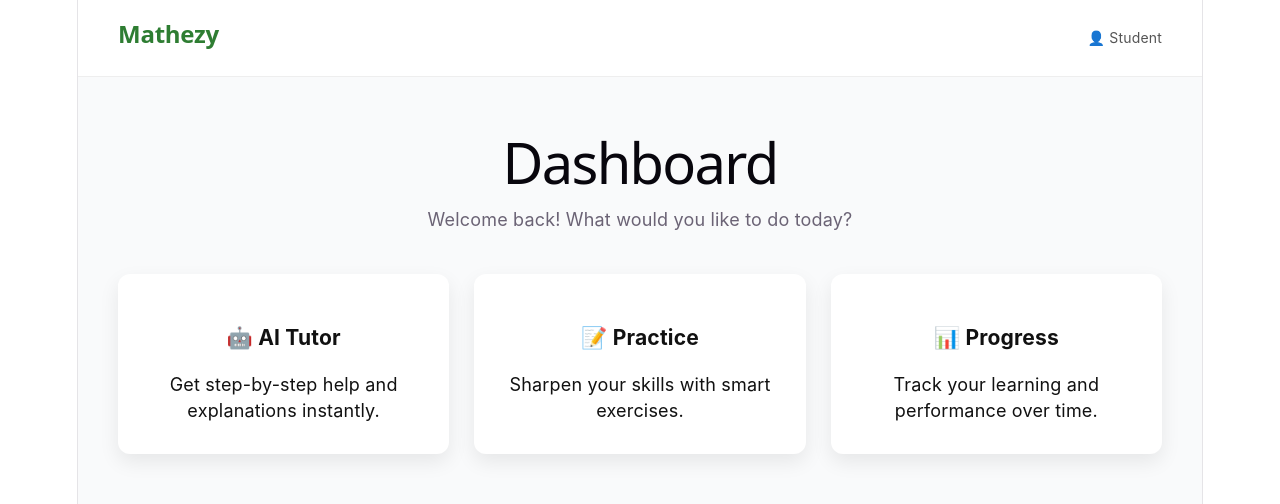
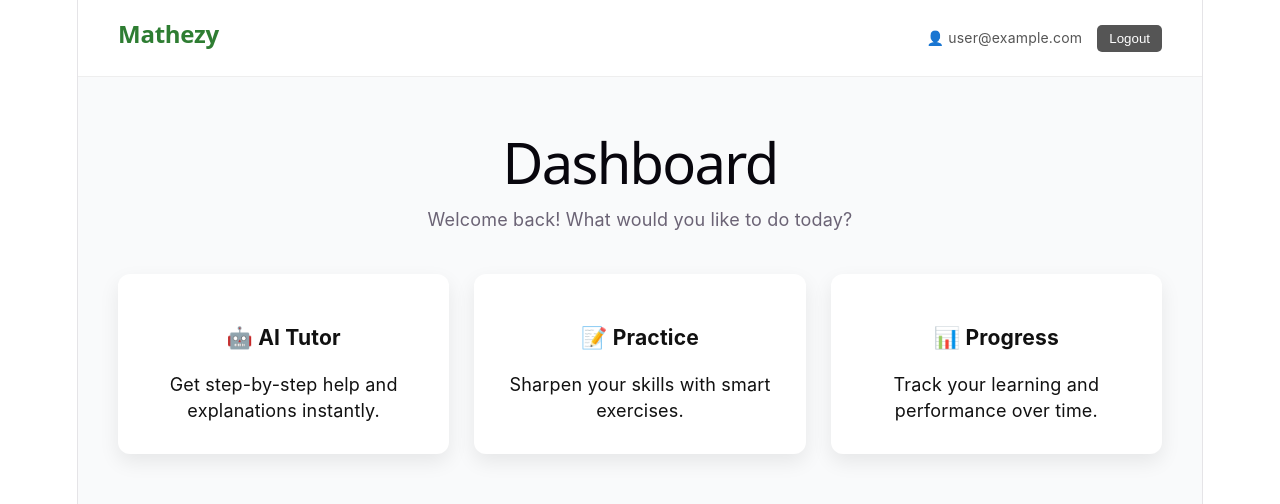
Before and after one commit to Karushna/MATHEZY-Prototyoing-Starting, a React app in the folder frontend/: page /dashboard in a window 1280 px wide. Shown: the top 504 px of the page. Built offline with nearby package versions, Linux system fonts and the light colour scheme; no server answers; sample sign-in values are in the browser's storage; the HTML template or start-up script is replaced by a standard one.

Commit message:
log out implemented

```diff
--- a/frontend/src/App.jsx
+++ b/frontend/src/App.jsx
@@ -1,6 +1,7 @@
-import { Routes, Route } from "react-router-dom";
+import { Routes, Route, Navigate } from "react-router-dom";
+import { auth } from "./firebase";
 
-// Import pages
+// Pages
 import Home from "./pages/Home";
 import Login from "./pages/Login";
 import Register from "./pages/Register";
@@ -9,16 +10,61 @@ import ChatTutor from "./pages/ChatTutor";
 import Practice from "./pages/Practice";
 import Progress from "./pages/Progress";
 
+// 🔐 Protected Route
+function ProtectedRoute({ children }) {
+  const user = auth.currentUser;
+
+  if (!user) {
+    return <Navigate to="/login" />;
+  }
+
+  return children;
+}
+
 function App() {
   return (
     <Routes>
+      {/* Public Pages */}
       <Route path="/" element={<Home />} />
       <Route path="/login" element={<Login />} />
       <Route path="/register" element={<Register />} />
-      <Route path="/dashboard" element={<Dashboard />} />
-      <Route path="/chat" element={<ChatTutor />} />
-      <Route path="/practice" element={<Practice />} />
-      <Route path="/progress" element={<Progress />} />
+
+      {/* Protected Pages */}
+      <Route
+        path="/dashboard"
+        element={
+          <ProtectedRoute>
+            <Dashboard />
+          </ProtectedRoute>
+        }
+      />
+
+      <Route
+        path="/chat"
+        element={
+          <ProtectedRoute>
+            <ChatTutor />
+          </ProtectedRoute>
+        }
+      />
+
+      <Route
+        path="/practice"
+        element={
+          <ProtectedRoute>
+            <Practice />
+          </ProtectedRoute>
+        }
+      />
+
+      <Route
+        path="/progress"
+        element={
+          <ProtectedRoute>
+            <Progress />
+          </ProtectedRoute>
+        }
+      />
     </Routes>
   );
 }
--- a/frontend/src/pages/Dashboard.jsx
+++ b/frontend/src/pages/Dashboard.jsx
@@ -1,14 +1,35 @@
-import { Link } from "react-router-dom";
+import { Link, useNavigate } from "react-router-dom";
+import { auth } from "../firebase";
+import { signOut } from "firebase/auth";
 
 function Dashboard() {
+  const navigate = useNavigate();
+  const user = auth.currentUser;
+
+  const handleLogout = async () => {
+    try {
+      await signOut(auth);
+      navigate("/login");
+    } catch (error) {
+      alert(error.message);
+    }
+  };
+
   return (
     <div style={styles.page}>
 
       {/* NAVBAR */}
       <nav style={styles.nav}>
         <h2 style={styles.logo}>Mathezy</h2>
+
         <div style={styles.navRight}>
-          <span style={styles.user}>👤 Student</span>
+          <span style={styles.user}>
+            👤 {user?.email || "Student"}
+          </span>
+
+          <button style={styles.logoutBtn} onClick={handleLogout}>
+            Logout
+          </button>
         </div>
       </nav>
 
@@ -49,7 +70,6 @@ const styles = {
     minHeight: "100vh",
   },
 
-  /* NAVBAR */
   nav: {
     display: "flex",
     justifyContent: "space-between",
@@ -67,6 +87,7 @@ const styles = {
   navRight: {
     display: "flex",
     alignItems: "center",
+    gap: "15px",
   },
 
   user: {
@@ -74,12 +95,19 @@ const styles = {
     color: "#555",
   },
 
-  /* HEADER */
+  logoutBtn: {
+    padding: "6px 12px",
+    background: "#555",
+    color: "white",
+    border: "none",
+    borderRadius: "5px",
+    cursor: "pointer",
+  },
+
   header: {
     padding: "40px",
   },
 
-  /* GRID */
   grid: {
     display: "grid",
     gridTemplateColumns: "repeat(auto-fit, minmax(250px, 1fr))",
@@ -87,7 +115,6 @@ const styles = {
     padding: "0 40px 40px",
   },
 
-  /* CARD */
   card: {
     background: "white",
     padding: "30px",
```
Also changed, not shown: frontend/src/pages/ProtectedRoute.jsx (added, +14 -0 lines).
